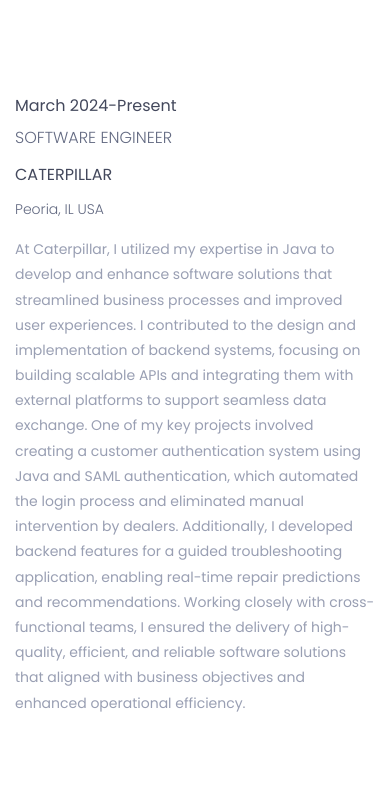
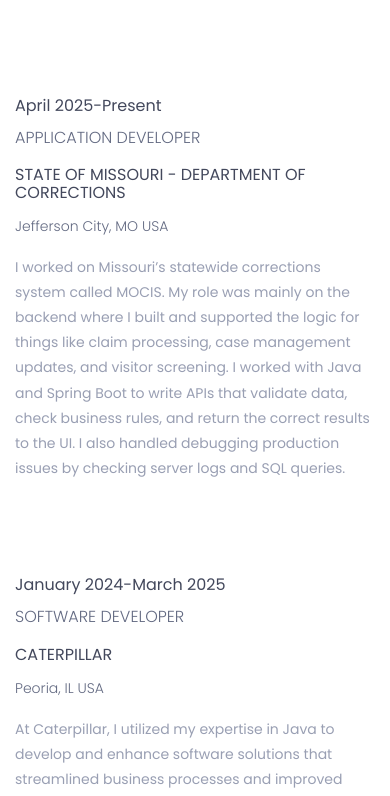
Before and after one commit to VennapusaManoj1998/Manoj_Portfolio, a plain HTML site: page index.html in a window 390 px wide. Shown: the part 4606-5402 px from the top of the page. Drawn offline with nearby package versions, Linux system fonts and the light colour scheme.

Commit message:
Updated
December_2025

```diff
--- a/index.html
+++ b/index.html
@@ -106,7 +106,7 @@
 							<h2>Hi <span>,</span> i am <br> Manoj Vennapusa <span></span>   </h2>
 							<!-- <p>Machine Learning Engineer and Researcher. <br> Currently looking for new grad roles!</p> -->
 							<!-- <h6>As a data detective and NLP enthusiast, I specialize in decoding hidden insights within the data to supercharge business growth. Let's transform raw numbers into actionable strategies! </h6> -->
-							<a href="https://drive.google.com/file/d/1n9GpOrf2yd111ZmNKe3PSPcu0NjMECwE/view?usp=sharing" target="_blank">view resume</a>
+							<a href="https://drive.google.com/file/d/1k8bGtYzvteICXMrTUJ7wU3WPe29ZiFn_/view?usp=drive_link" target="_blank">view resume</a>
 						</div><!--/.header-text-->
 					</div><!--/.col-->
 				</div><!-- /.row-->
@@ -158,7 +158,7 @@
 										<div class="single-about-add-info">
 											<div class="header-text">
 												<center>
-													<a href="https://drive.google.com/file/d/1n9GpOrf2yd111ZmNKe3PSPcu0NjMECwE/view?usp=sharing" target="_blank">view resume</a>
+													<a href="https://drive.google.com/file/d/1k8bGtYzvteICXMrTUJ7wU3WPe29ZiFn_/view?usp=drive_link" target="_blank">view resume</a>
 												</center>
 											</div>
 										</div>
@@ -371,14 +371,49 @@
 				<div class="experience-content">
 					<div class="main-timeline">
 						<ul>
+														<!-- 1 Experience -->
+							<li>
+								<div class="single-timeline-box fix">
+									<div class="row">
+										<div class="col-md-5">
+											<div class="experience-time text-right">
+												<h2>April 2025-Present</h2>
+												<h3>Application Developer </h3>
+											</div><!--/.experience-time-->
+										</div><!--/.col-->
+										<div class="col-md-offset-1 col-md-5">
+											<div class="timeline">
+												<div class="timeline-content">
+													<h4 class="title">
+														<span><i class="fa fa-circle" aria-hidden="true"></i></span>
+														State of Missouri - Department of corrections <br>
+													</h4>
+													<h5>Jefferson City, MO USA</h5>
+													<p class="description">
+														<!-- 1. Applied statistical modelling and machine learning on datasets with over 50 million records to support business decisions.
+<br>2.Built predictive models in Python and SQL, improving forecast accuracy by 15% and reducing manual analysis time.
+<br>3. Created real-time Tableau dashboards with Snowflake, cutting reporting time by 30% and increasing data accessibility
+<br>4. Conducted statistical analysis to uncover key performance indicators, enhancing decision-making insights across teams
+<br>5. Partnered with cross-functional teams to identify data trends, driving recommendations that improved operational -->
+
+I worked on Missouri’s statewide corrections system called MOCIS. My role was mainly on the backend where I built and supported the logic for things like claim processing,
+case management updates, and visitor screening. I worked with Java and Spring Boot to write APIs that validate data, check business rules, and return the correct results to the UI.
+ I also handled debugging production issues by checking server logs and SQL queries.
+													</p>
+												</div><!--/.timeline-content-->
+											</div><!--/.timeline-->
+										</div><!--/.col-->
+									</div>
+								</div><!--/.single-timeline-box-->
+							</li>
 							<!-- 1 Experience -->
 							<li>
 								<div class="single-timeline-box fix">
 									<div class="row">
 										<div class="col-md-5">
 											<div class="experience-time text-right">
-												<h2>March 2024-Present</h2>
-												<h3>Software Engineer </h3>
+												<h2>January 2024-March 2025</h2>
+												<h3>Software Developer </h3>
 											</div><!--/.experience-time-->
 										</div><!--/.col-->
 										<div class="col-md-offset-1 col-md-5">
@@ -445,7 +480,7 @@ Working closely with cross-functional teams, I ensured the delivery of high-qual
 					<div class="col-md-5">
 						<div class="experience-time text-right">
 							<h2>September 2020 - July 2022</h2>
-							<h3>Research Engineer</h3>
+							<h3>Software Developer</h3>
 						</div><!--/.experience-time-->
 					</div><!--/.col-->
 					<div class="col-md-offset-1 col-md-5">
```
Also changed, not shown: 2 other files.
